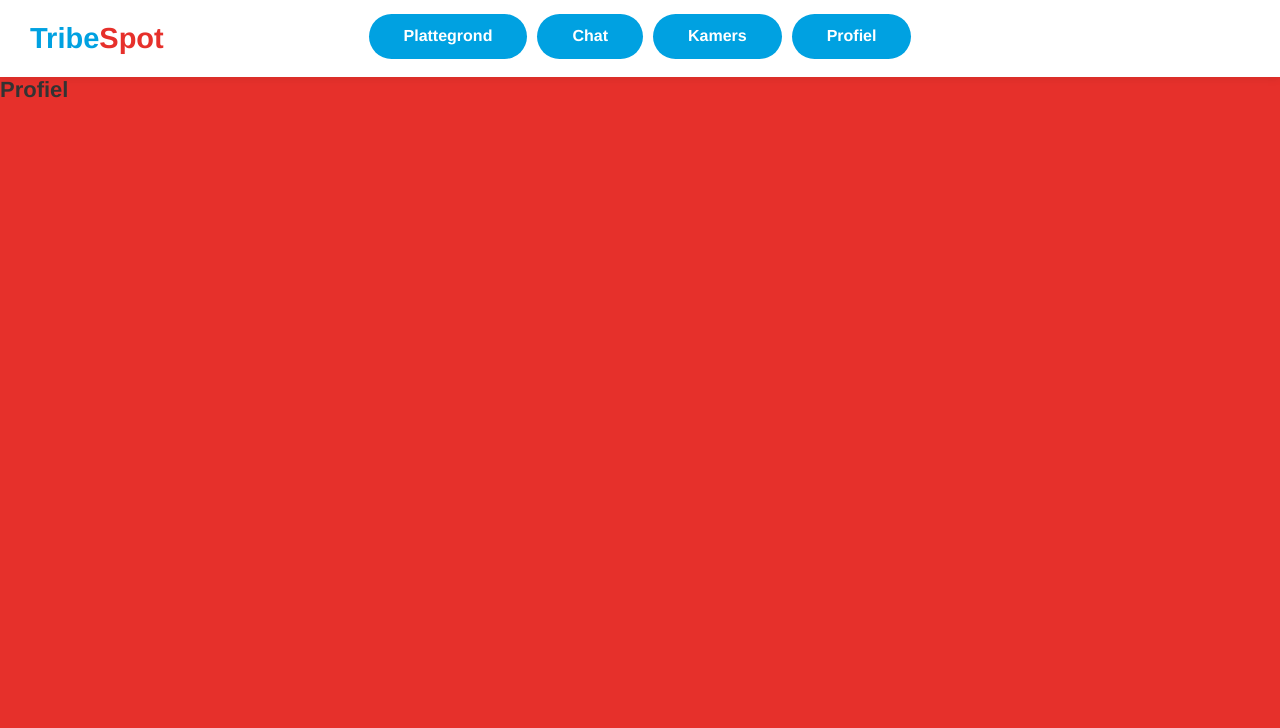
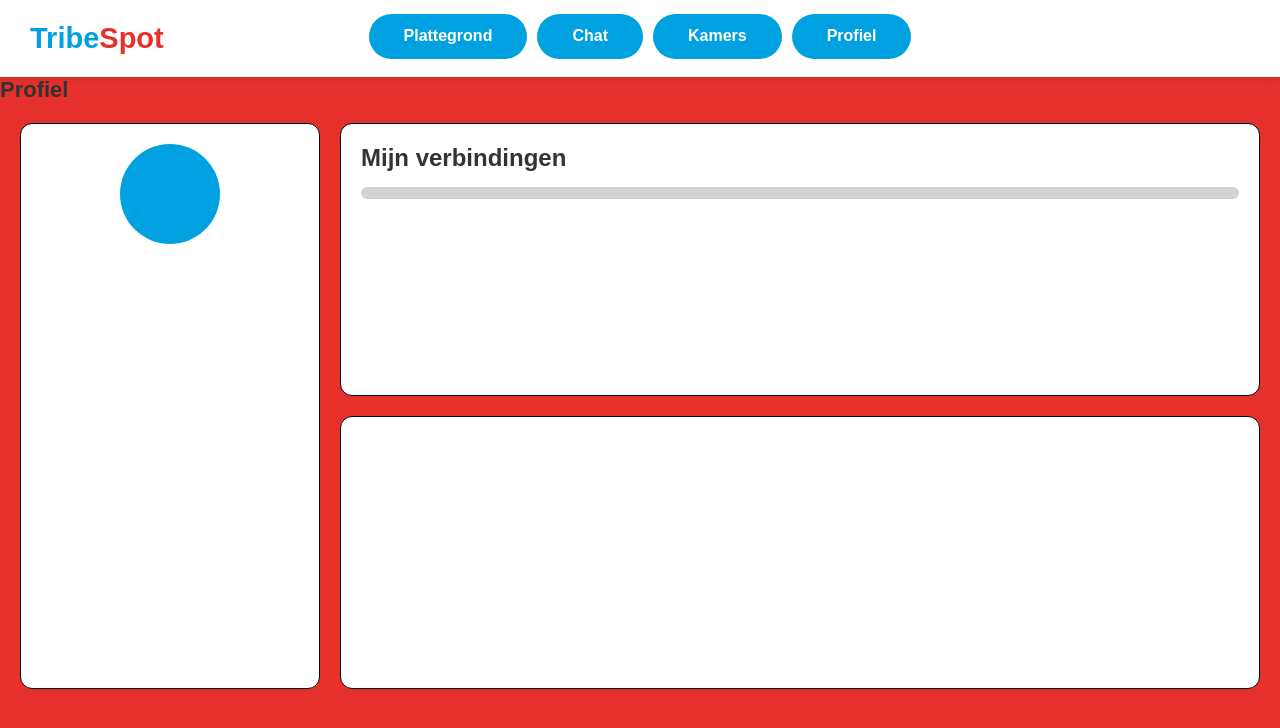
Before and after one commit to skocak123/TribeSpot, a PHP site: page /profiel.html in a window 1280 px wide. Shown: the top 728 px of the page. Run offline with PHP 8.4, Linux system fonts and the light colour scheme.

Commit message:
profiel pagina zoals wireframe gemaakt zonder gegevens

```diff
--- a/public/css/profiel.css
+++ b/public/css/profiel.css
@@ -23,3 +23,47 @@ body {
     font-size: 29px;
     font-weight: bold;
 }
+
+main {
+    display: grid;
+    grid-template-columns: 300px 1fr;
+    gap: 20px;
+    padding: 20px;
+}
+
+section {
+    display: flex;
+    flex-direction: column;
+    gap: 20px;
+}
+
+.kaart {
+    background-color: white;
+    border: 1px solid black;
+    border-radius: 12px;
+    padding: 20px;
+    min-height: 273px;
+}
+
+aside.kaart {
+    min-height: 550px;
+}
+
+
+
+
+.avatar {
+    width: 100px;
+    height: 100px;
+    border-radius: 50%;
+    background-color: #00a1e1;
+    margin: 0 auto;
+}
+
+.balk-buiten {
+    background-color: lightgray;
+    height: 12px;
+    border-radius: 6px;
+    margin: 15px 0;
+
+}
--- a/public/profiel.html
+++ b/public/profiel.html
@@ -1,26 +1,58 @@
 <!DOCTYPE html>
-<html lang="en">
+<html lang="nl">
+
 <head>
     <meta charset="UTF-8">
     <meta name="viewport" content="width=device-width, initial-scale=1.0">
-    <title>Document</title>
+    <title>Profiel</title>
     <link rel="stylesheet" href="css/style.css">
     <link rel="stylesheet" href="css/navbar.css">
     <link rel="stylesheet" href="css/tribetown.css">
-
+    <link rel="stylesheet" href="css/profiel.css">
 </head>
 
+<body>
     <nav>
         <header class="balk">Tribe<span>Spot</span></header>
         <ul>
-        <li><a href="index.html">Plattegrond</a></li>
-        <li><a href="chat.html">Chat</a></li>
-        <li><a href="kamer.html">Kamers</a></li>
-        <li><a href="profiel.html">Profiel</a></li>
+            <li><a href="index.html">Plattegrond</a></li>
+            <li><a href="chat.html">Chat</a></li>
+            <li><a href="kamer.html">Kamers</a></li>
+            <li><a href="profiel.html">Profiel</a></li>
         </ul>
     </nav>
 
-<body>
     <h1>Profiel</h1>
+
+    <main>
+        <aside class="kaart">
+            <div class="avatar" id="avatar"></div>
+            <h2 id="naam"></h2>
+            <p id="tribe"></p>
+            <div id="interesses"></div>
+        </aside>
+
+               <section>
+            <div class="kaart">
+                <h2>Mijn verbindingen</h2>
+                <p id="aantal-verbindingen"></p>
+                <p id="verbindingen-tekst"></p>
+
+                <div class="balk-buiten">
+                    <div class="balk-binnen" id="balk"></div>
+                </div>
+
+                <div id="stipjes"></div>
+            </div>
+
+            <div class="kaart">
+                <h2 id="badge-titel"></h2>
+                <p id="badge-tekst"></p>
+            </div>
+        </section>
+
+
+    </main>
 </body>
+
 </html>
```
